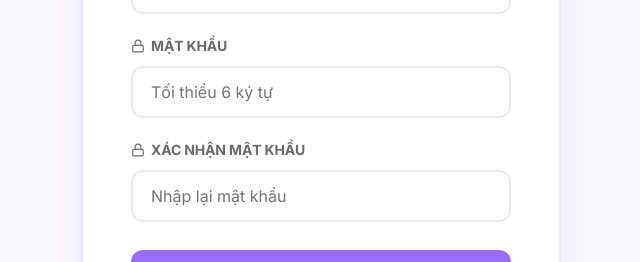
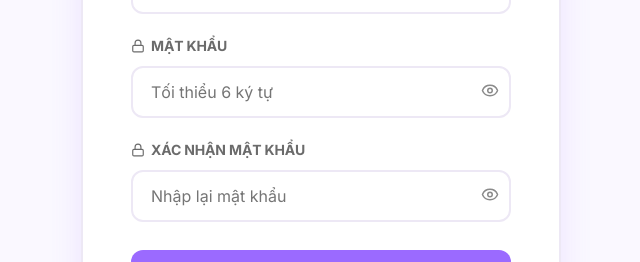
Before and after one commit to BaoDuy130724/SignMate_ProjectWeb, a React (Vite) app: page /register in a window 1280 px wide. Shown: the part 488-750 px from the top of the page, without its empty margins (319-959 px from the left). Built offline with nearby package versions, Linux system fonts and the light colour scheme.

Commit message:
feat: implement core UI components and page layouts including Navbar, Sidebar, and CenterAdminDashboard along with authentication pages

```diff
--- a/src/components/Navbar.jsx
+++ b/src/components/Navbar.jsx
@@ -1,6 +1,6 @@
 import React from 'react';
 import { NavLink, Link, useNavigate } from 'react-router-dom';
-import { User, LogOut, Layout } from 'lucide-react';
+import { User, LogOut, Layout, LogIn, UserPlus } from 'lucide-react';
 
 const Navbar = () => {
   const navigate = useNavigate();
@@ -61,8 +61,12 @@ const Navbar = () => {
             </div>
           ) : (
             <>
-              <Link to="/login" className="btn btn-outline btn-sm">Đăng nhập</Link>
-              <Link to="/register" className="btn btn-primary btn-sm">Đăng ký</Link>
+              <Link to="/login" className="btn btn-outline btn-sm" title="Đăng nhập" style={{ padding: '8px 12px', display: 'inline-flex', alignItems: 'center', gap: '6px' }}>
+                <LogIn size={18} />
+              </Link>
+              <Link to="/register" className="btn btn-primary btn-sm" title="Đăng ký" style={{ padding: '8px 12px', display: 'inline-flex', alignItems: 'center', gap: '6px' }}>
+                <UserPlus size={18} />
+              </Link>
             </>
           )}
         </div>
--- a/src/components/Sidebar.jsx
+++ b/src/components/Sidebar.jsx
@@ -144,14 +144,14 @@ const Sidebar = ({ role }) => {
         </div>
       ))}
 
-      <div style={{ marginTop: 'auto', paddingTop: '16px', borderTop: '2px solid var(--gray-100)' }}>
+      <div style={{ marginTop: 'auto', paddingTop: '16px', borderTop: '2px solid var(--gray-100)', display: 'flex', justifyContent: 'center' }}>
         <button
           className="sidebar-link"
           onClick={() => window.location.href = '/login'}
-          style={{ width: '100%', border: 'none', background: 'none', cursor: 'pointer', color: 'var(--red)' }}
+          title="Đăng xuất"
+          style={{ width: 'auto', border: 'none', background: 'none', cursor: 'pointer', color: 'var(--red)', padding: '10px', borderRadius: 'var(--radius-md)', display: 'flex', alignItems: 'center', justifyContent: 'center' }}
         >
           <LogOut size={20} />
-          <span>Đăng xuất</span>
         </button>
       </div>
     </div>
--- a/src/pages/CenterAdminDashboard.jsx
+++ b/src/pages/CenterAdminDashboard.jsx
@@ -39,7 +39,6 @@ const TabButton = ({ active, icon: Icon, label, count, onClick }) => (
       background: active ? 'white' : 'transparent',
       color: active ? 'var(--primary)' : 'var(--gray-400)',
       borderBottom: active ? '3px solid var(--primary)' : '3px solid transparent',
-      fontFamily: "'Outfit', sans-serif",
     }}
   >
     <Icon size={18} />
--- a/src/pages/ForgotPassword.jsx
+++ b/src/pages/ForgotPassword.jsx
@@ -1,6 +1,6 @@
 import React, { useState } from 'react';
 import { useNavigate, Link } from 'react-router-dom';
-import { Key, AlertCircle, ArrowLeft, Mail, ShieldAlert, CheckCircle } from 'lucide-react';
+import { Key, AlertCircle, ArrowLeft, Mail, ShieldAlert, CheckCircle, Eye, EyeOff } from 'lucide-react';
 import { authApi } from '../services/api';
 
 const ForgotPasswordPage = () => {
@@ -12,6 +12,7 @@ const ForgotPasswordPage = () => {
   const [error, setError] = useState('');
   const [message, setMessage] = useState('');
   const [loading, setLoading] = useState(false);
+  const [showPw, setShowPw] = useState(false);
 
   const handleSendOtp = async (e) => {
     e.preventDefault();
@@ -121,7 +122,15 @@ const ForgotPasswordPage = () => {
             </div>
             <div className="form-group" style={{ textAlign: 'left' }}>
               <label className="form-label">Mật khẩu mới</label>
-              <input type="password" className="form-input" placeholder="••••••••" value={newPassword} onChange={(e) => setNewPassword(e.target.value)} required />
+              <div style={{ position: 'relative' }}>
+                <input type={showPw ? 'text' : 'password'} className="form-input" placeholder="••••••••" value={newPassword} onChange={(e) => setNewPassword(e.target.value)} required style={{ paddingRight: '44px' }} />
+                <button type="button" onClick={() => setShowPw(!showPw)} style={{
+                  position: 'absolute', right: '12px', top: '50%', transform: 'translateY(-50%)',
+                  background: 'none', border: 'none', cursor: 'pointer', color: 'var(--gray-400)',
+                }}>
+                  {showPw ? <EyeOff size={18} /> : <Eye size={18} />}
+                </button>
+              </div>
             </div>
             <button type="submit" className="btn btn-primary" style={{ width: '100%', marginTop: '8px' }} disabled={loading}>
               <Key size={18} /> {loading ? 'Đang cập nhật...' : 'Đổi mật khẩu'}
--- a/src/pages/Login.jsx
+++ b/src/pages/Login.jsx
@@ -1,6 +1,6 @@
 import React, { useState } from 'react';
 import { useNavigate, Link, useLocation } from 'react-router-dom';
-import { LogIn, AlertCircle, ArrowLeft } from 'lucide-react';
+import { LogIn, AlertCircle, ArrowLeft, Eye, EyeOff } from 'lucide-react';
 import { authApi } from '../services/api';
 
 const LoginPage = ({ setRole }) => {
@@ -10,6 +10,7 @@ const LoginPage = ({ setRole }) => {
   const [password, setPassword] = useState('');
   const [error, setError] = useState('');
   const [loading, setLoading] = useState(false);
+  const [showPw, setShowPw] = useState(false);
 
   // Login via Backend API
   const handleLogin = async (e) => {
@@ -104,11 +105,19 @@ const LoginPage = ({ setRole }) => {
           )}
           <div className="form-group" style={{ textAlign: 'left' }}>
             <label className="form-label">Email</label>
-            <input type="email" className="form-input" placeholder="admin@signmate.vn" value={email} onChange={(e) => setEmail(e.target.value)} required />
+            <input type="email" className="form-input" placeholder="Nhập email của bạn..." value={email} onChange={(e) => setEmail(e.target.value)} required />
           </div>
           <div className="form-group" style={{ textAlign: 'left' }}>
             <label className="form-label">Mật khẩu</label>
-            <input type="password" className="form-input" placeholder="••••••••" value={password} onChange={(e) => setPassword(e.target.value)} required />
+            <div style={{ position: 'relative' }}>
+              <input type={showPw ? 'text' : 'password'} className="form-input" placeholder="Nhập mật khẩu của bạn..." value={password} onChange={(e) => setPassword(e.target.value)} required style={{ paddingRight: '44px' }} />
+              <button type="button" onClick={() => setShowPw(!showPw)} style={{
+                position: 'absolute', right: '12px', top: '50%', transform: 'translateY(-50%)',
+                background: 'none', border: 'none', cursor: 'pointer', color: 'var(--gray-400)',
+              }}>
+                {showPw ? <EyeOff size={18} /> : <Eye size={18} />}
+              </button>
+            </div>
             <div style={{ marginTop: '8px', textAlign: 'right', fontSize: '13px' }}>
               <Link to="/forgot-password" style={{ color: 'var(--primary)', fontWeight: 600, textDecoration: 'none' }}>
                 Quên mật khẩu?
--- a/src/pages/Register.jsx
+++ b/src/pages/Register.jsx
@@ -1,6 +1,6 @@
 import React, { useState } from 'react';
 import { useNavigate, Link } from 'react-router-dom';
-import { UserPlus, AlertCircle, ArrowLeft, Mail, Lock, User, KeyRound, Loader2, CheckCircle2 } from 'lucide-react';
+import { UserPlus, AlertCircle, ArrowLeft, Mail, Lock, User, KeyRound, Loader2, CheckCircle2, Eye, EyeOff } from 'lucide-react';
 import { authApi } from '../services/api';
 
 const RegisterPage = ({ setRole }) => {
@@ -14,6 +14,8 @@ const RegisterPage = ({ setRole }) => {
   const [error, setError] = useState('');
   const [loading, setLoading] = useState(false);
   const [otpSent, setOtpSent] = useState(false);
+  const [showPw, setShowPw] = useState(false);
+  const [showConfirmPw, setShowConfirmPw] = useState(false);
 
   // Step 1: Send OTP to email
   const handleSendOtp = async (e) => {
@@ -177,29 +179,47 @@ const RegisterPage = ({ setRole }) => {
               <label className="form-label" style={{ display: 'flex', alignItems: 'center', gap: '6px' }}>
                 <Lock size={14} /> Mật khẩu
               </label>
+              <div style={{ position: 'relative' }}>
               <input
-                type="password"
+                type={showPw ? 'text' : 'password'}
                 className="form-input"
                 placeholder="Tối thiểu 6 ký tự"
                 value={password}
                 onChange={(e) => setPassword(e.target.value)}
                 required
                 minLength={6}
+                style={{ paddingRight: '44px' }}
               />
+              <button type="button" onClick={() => setShowPw(!showPw)} style={{
+                position: 'absolute', right: '12px', top: '50%', transform: 'translateY(-50%)',
+                background: 'none', border: 'none', cursor: 'pointer', color: 'var(--gray-400)',
+              }}>
+                {showPw ? <EyeOff size={18} /> : <Eye size={18} />}
+              </button>
+              </div>
             </div>
 
             <div className="form-group" style={{ textAlign: 'left' }}>
               <label className="form-label" style={{ display: 'flex', alignItems: 'center', gap: '6px' }}>
                 <Lock size={14} /> Xác nhận mật khẩu
               </label>
+              <div style={{ position: 'relative' }}>
               <input
-                type="password"
+                type={showConfirmPw ? 'text' : 'password'}
                 className="form-input"
                 placeholder="Nhập lại mật khẩu"
                 value={confirmPassword}
                 onChange={(e) => setConfirmPassword(e.target.value)}
                 required
+                style={{ paddingRight: '44px' }}
               />
+              <button type="button" onClick={() => setShowConfirmPw(!showConfirmPw)} style={{
+                position: 'absolute', right: '12px', top: '50%', transform: 'translateY(-50%)',
+                background: 'none', border: 'none', cursor: 'pointer', color: 'var(--gray-400)',
+              }}>
+                {showConfirmPw ? <EyeOff size={18} /> : <Eye size={18} />}
+              </button>
+              </div>
             </div>
 
             <button type="submit" className="btn btn-primary" style={{ width: '100%', marginTop: '8px' }} disabled={loading}>
```
